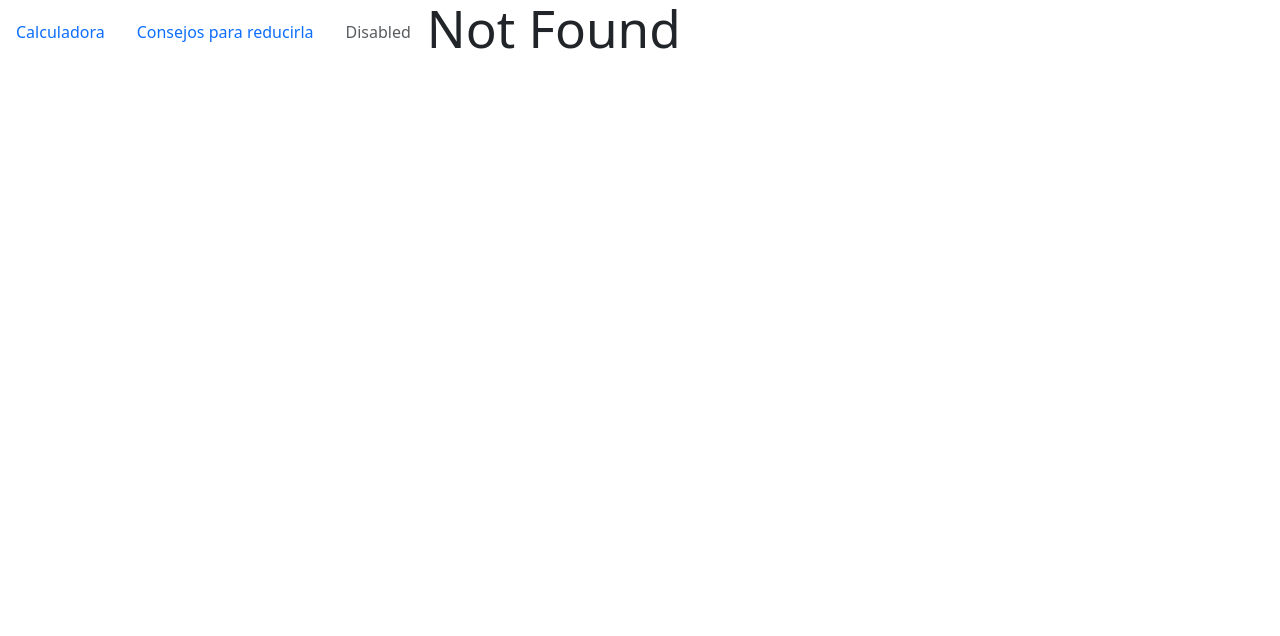
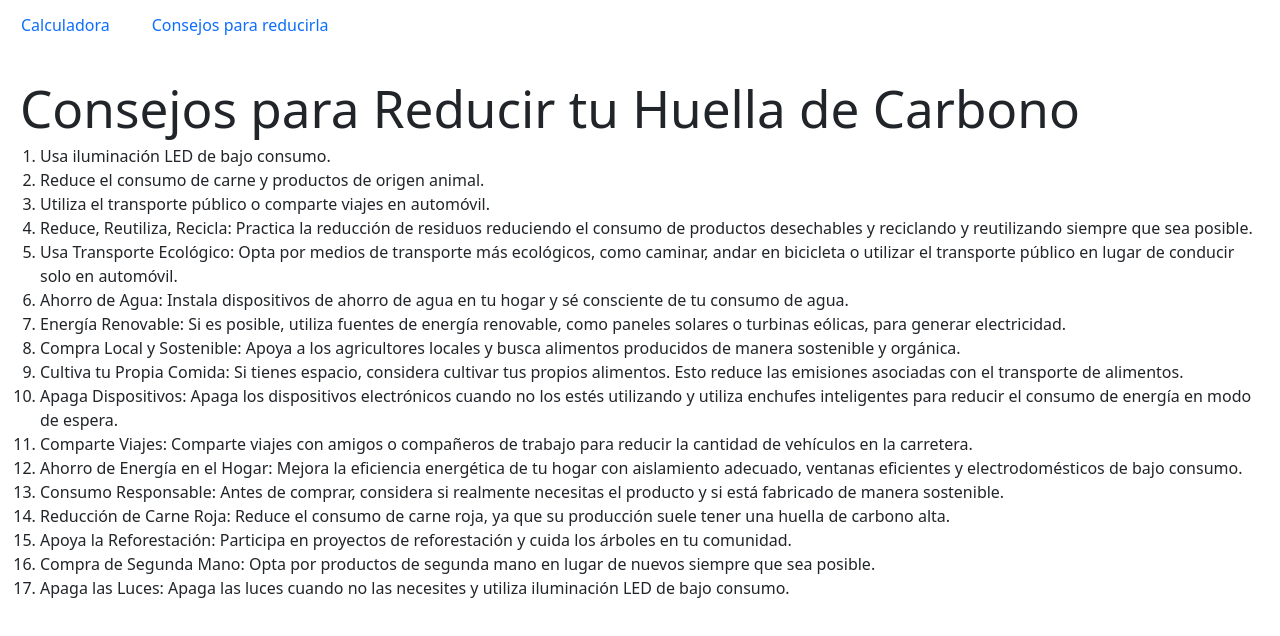
Before and after one commit to IgnacioDemarcico/CalculadoraHuellaDeCarbono, a React (Vite) app: page /Consejos in a window 1280 px wide. Before the commit this address had no page. Shown: the top 636 px of the page. Built offline with nearby package versions, Linux system fonts and the light colour scheme.

Commit message:
falta diseño pero esta terminado

```diff
--- a/src/App.jsx
+++ b/src/App.jsx
@@ -11,11 +11,7 @@ function App() {
       <Routes>
         <Route path='/' element={<NavBar />}>
           <Route index element={<Calculadora />}></Route>
-          <Route path='/otrolado' element={<ConsejosHuellaCarbono/>}></Route>
-          {/*<Route path='/informacion' element={<Calculadora/>} ></Route>
-          <Route path='/personas/:id' element={<Persona />}></Route>
-  <Route path='/contacto' element={<Contacto />} ></Route>*/}
-          <Route path='*' element={<h1>Not Found</h1>} ></Route>
+          <Route path='/Consejos' element={<ConsejosHuellaCarbono/>}></Route>
         </Route>
       </Routes>
     </BrowserRouter>
--- a/src/components/Calculadora.css
+++ b/src/components/Calculadora.css
@@ -1,3 +1,6 @@
 .bton{
     padding-top: 1rem ;
 }
+.container{
+    padding-top: 5rem;
+}
--- a/src/components/ConsejosHuellaDeCarbono.css
+++ b/src/components/ConsejosHuellaDeCarbono.css
@@ -1,5 +1,6 @@
 .consejos-container {
     margin: 20px;
+    margin-top: 5rem;
   }
 
   .consejos-list {
--- /dev/null
+++ b/src/components/NavBar.css
@@ -0,0 +1,11 @@
+.navbar{
+    /*background-color: #333; /* Cambia el color de fondo según tus preferencias */
+    color: #fff; /* Cambia el color del texto según tus preferencias */
+    padding: 5px; /* Espaciado interno */
+    position: fixed; /* Fijar la barra de navegación */
+    top: 0; /* Asegurar que esté en la parte superior */
+    z-index: 1000; /* Ajustar el índice Z si es necesario */
+}
+.item{
+  margin-right: 10px; /* Espacio a la derecha de cada enlace */
+}
--- a/src/components/NavBar.jsx
+++ b/src/components/NavBar.jsx
@@ -1,4 +1,5 @@
 import React from "react";
+import  "./NavBar.css";
 import Nav from 'react-bootstrap/Nav';
 import { Outlet } from 'react-router-dom';
 function NavBar() {
@@ -8,15 +9,10 @@ function NavBar() {
       activeKey="/home"
     >
       <Nav.Item>
-        <Nav.Link href="/">Calculadora</Nav.Link>
+        <Nav.Link className="item" href="/">Calculadora</Nav.Link>
       </Nav.Item>
       <Nav.Item>
-        <Nav.Link href="/otrolado">Consejos para reducirla</Nav.Link>
-      </Nav.Item>
-      <Nav.Item>
-        <Nav.Link eventKey="disabled" disabled>
-          Disabled
-        </Nav.Link>
+        <Nav.Link  className="item" href="/Consejos">Consejos para reducirla</Nav.Link>
       </Nav.Item>
     </Nav>
     <Outlet/>
```
Also changed, not shown: src/components/CustomNavBar.jsx (deleted, +0 -23 lines).
